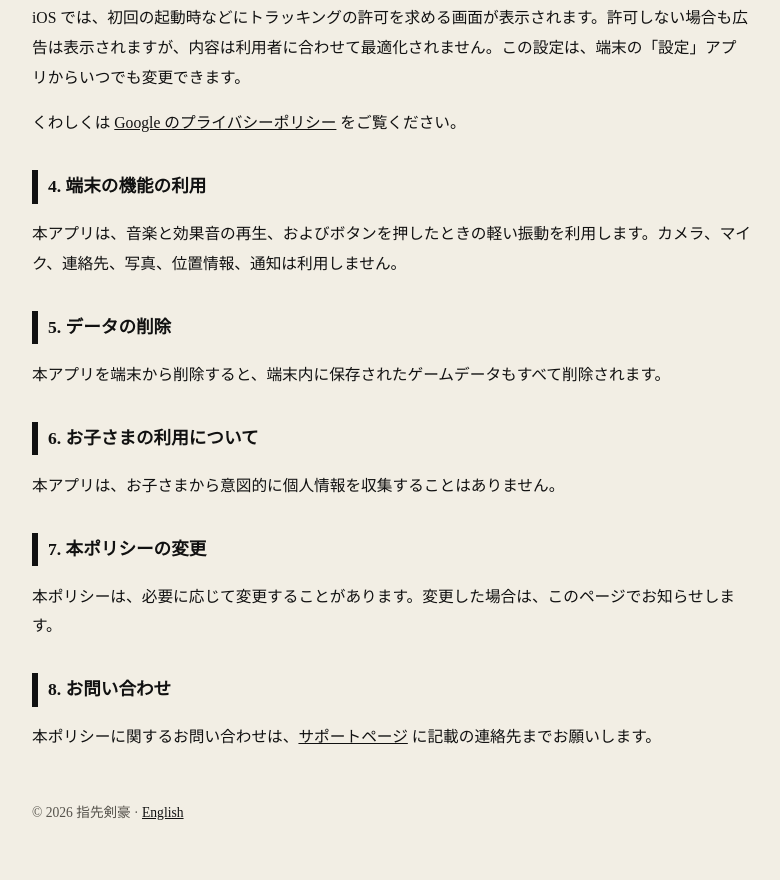
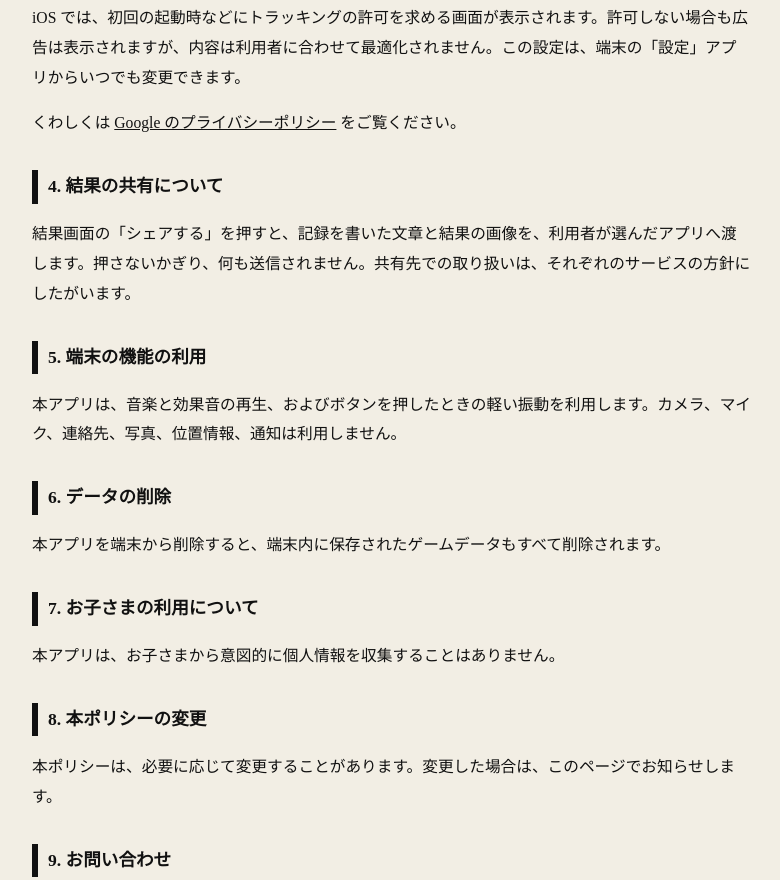
Before and after one commit to Eru61841-hue/yubisaki-kengo-privacy, a plain HTML site: page index.html in a window 1280 px wide. Shown: the part 767-1647 px from the top of the page, without its empty margins (248-1028 px from the left). Drawn offline with Linux system fonts and the light colour scheme.

Commit message:
Update index.html

```diff
--- a/index.html
+++ b/index.html
@@ -33,19 +33,22 @@
 <p>iOS では、初回の起動時などにトラッキングの許可を求める画面が表示されます。許可しない場合も広告は表示されますが、内容は利用者に合わせて最適化されません。この設定は、端末の「設定」アプリからいつでも変更できます。</p>
 <p>くわしくは <a href="https://policies.google.com/privacy">Google のプライバシーポリシー</a> をご覧ください。</p>
 
-<h2>4. 端末の機能の利用</h2>
+<h2>4. 結果の共有について</h2>
+<p>結果画面の「シェアする」を押すと、記録を書いた文章と結果の画像を、利用者が選んだアプリへ渡します。押さないかぎり、何も送信されません。共有先での取り扱いは、それぞれのサービスの方針にしたがいます。</p>
+
+<h2>5. 端末の機能の利用</h2>
 <p>本アプリは、音楽と効果音の再生、およびボタンを押したときの軽い振動を利用します。カメラ、マイク、連絡先、写真、位置情報、通知は利用しません。</p>
 
-<h2>5. データの削除</h2>
+<h2>6. データの削除</h2>
 <p>本アプリを端末から削除すると、端末内に保存されたゲームデータもすべて削除されます。</p>
 
-<h2>6. お子さまの利用について</h2>
+<h2>7. お子さまの利用について</h2>
 <p>本アプリは、お子さまから意図的に個人情報を収集することはありません。</p>
 
-<h2>7. 本ポリシーの変更</h2>
+<h2>8. 本ポリシーの変更</h2>
 <p>本ポリシーは、必要に応じて変更することがあります。変更した場合は、このページでお知らせします。</p>
 
-<h2>8. お問い合わせ</h2>
+<h2>9. お問い合わせ</h2>
 <p>本ポリシーに関するお問い合わせは、<a href="support.html">サポートページ</a> に記載の連絡先までお願いします。</p>
 <footer>© 2026 指先剣豪 · <a href="en/index.html">English</a></footer>
 </main>
```
